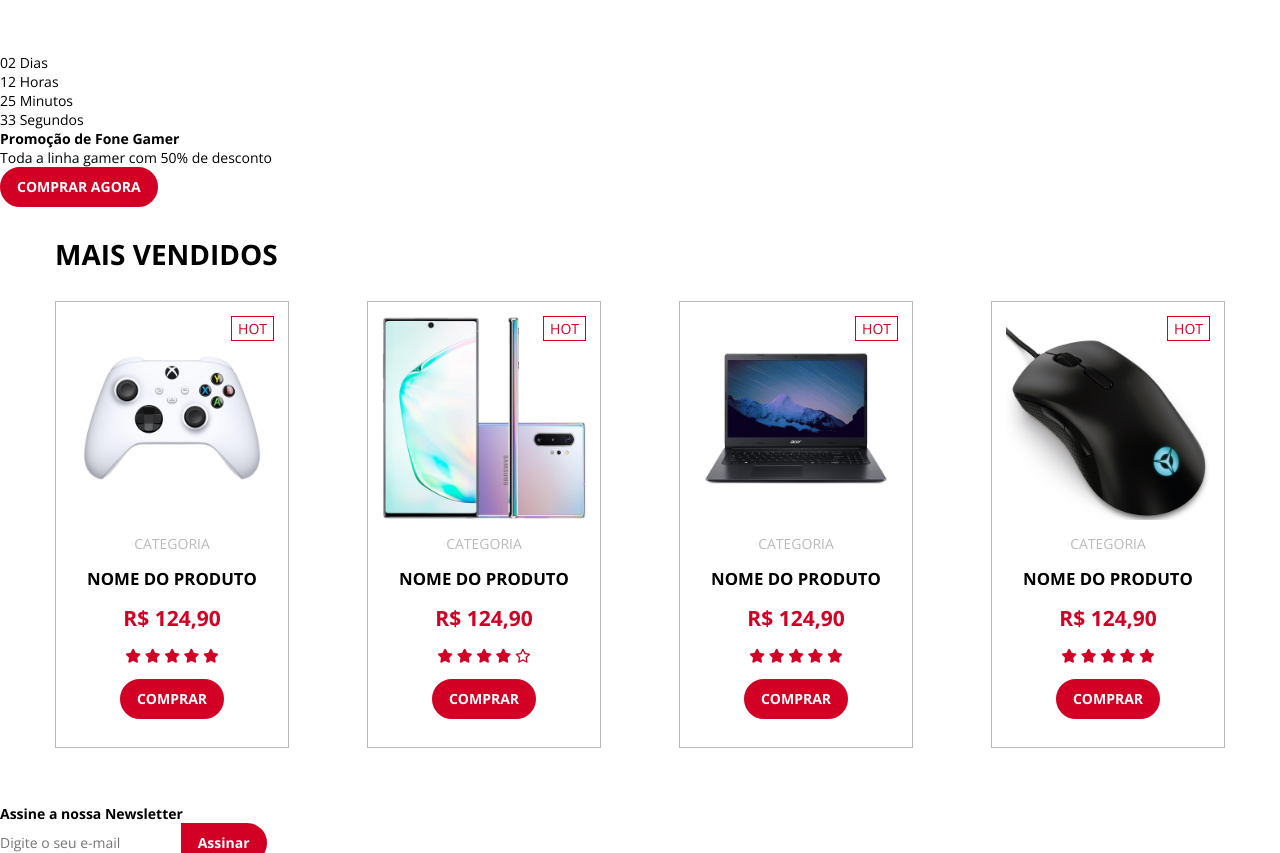
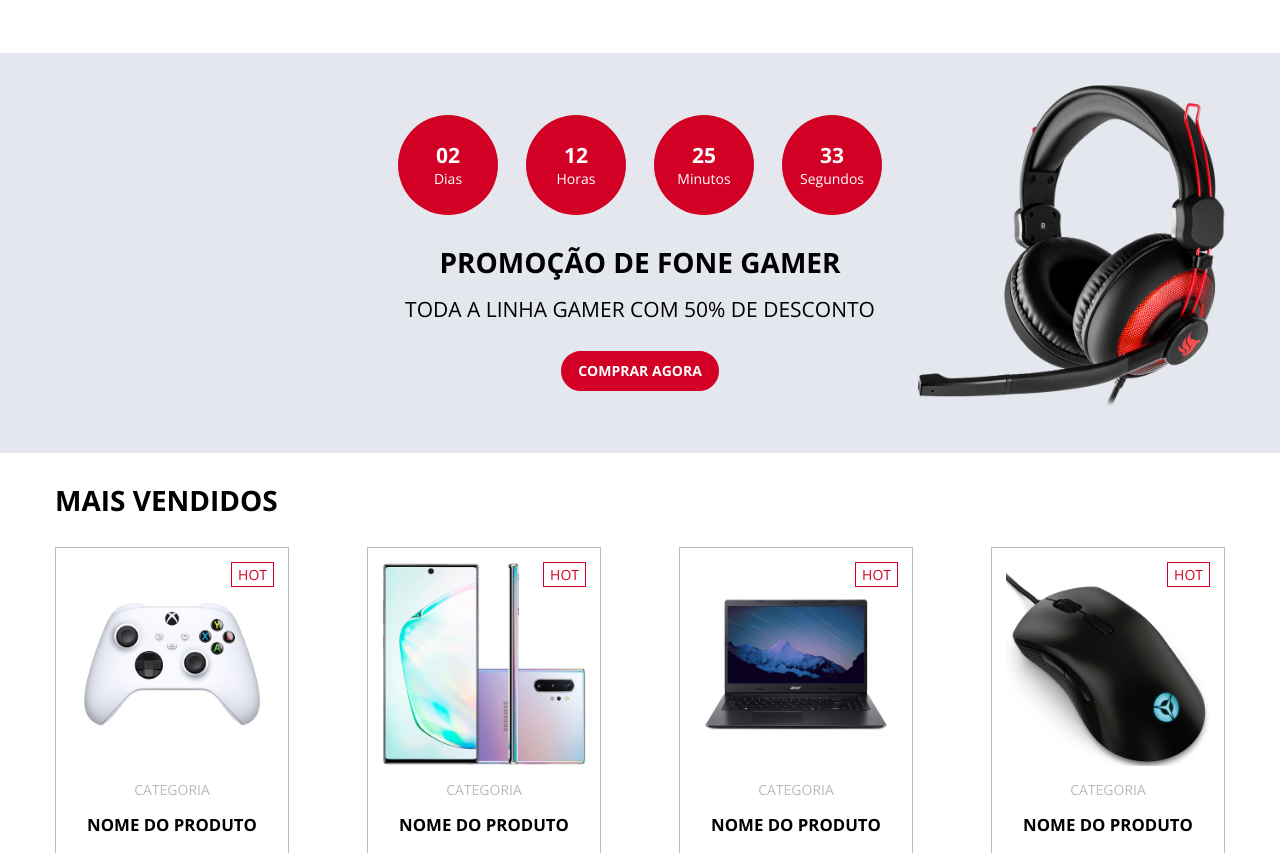
Before and after one commit to oldrado-jr/electrum, a plain HTML site: page index.html in a window 1280 px wide. Shown: the part 1015-1868 px from the top of the page. Drawn offline with nearby package versions, Linux system fonts and the light colour scheme.

Commit message:
feat: add deal section style

```diff
--- /dev/null
+++ b/sass/2-layouts/_deal-section.sass
@@ -0,0 +1,44 @@
+@use '../1-base/variables'
+@use '../1-base/base-mixins'
+@use 'layouts-mixins'
+
+.deal-container
+  background: variables.$section-bg-color url('../../img/deal_headset.png') no-repeat 95% 2rem / 25%
+  height: 400px
+  padding: 2rem
+
+  &-content
+    @include layouts-mixins.center-content
+    height: 100%
+    flex-direction: column
+    align-items: center
+    justify-content: center
+
+    &-timer
+      display: flex
+      margin-bottom: 2rem
+
+    .deal-container-timer
+      width: 100px
+      height: 100px
+      border-radius: 50%
+      display: flex
+      flex-direction: column
+      align-items: center
+      justify-content: center
+      background: variables.$primary-color
+      color: variables.$light-color
+      margin: 0 1rem
+
+      &-time
+        font-weight: bold
+        font-size: 1.5rem
+
+    &-title, &-subtitle
+      margin-bottom: 1rem
+      text-transform: uppercase
+      font-size: 2rem
+
+    &-subtitle
+      margin-bottom: 2rem
+      font-size: 1.5rem
--- a/sass/2-layouts/layouts.sass
+++ b/sass/2-layouts/layouts.sass
@@ -1,3 +1,4 @@
 @use 'header'
 @use 'banner-section'
 @use 'products-section'
+@use 'deal-section'
```
Also changed, not shown: css/app.min.css, 1 other file.
